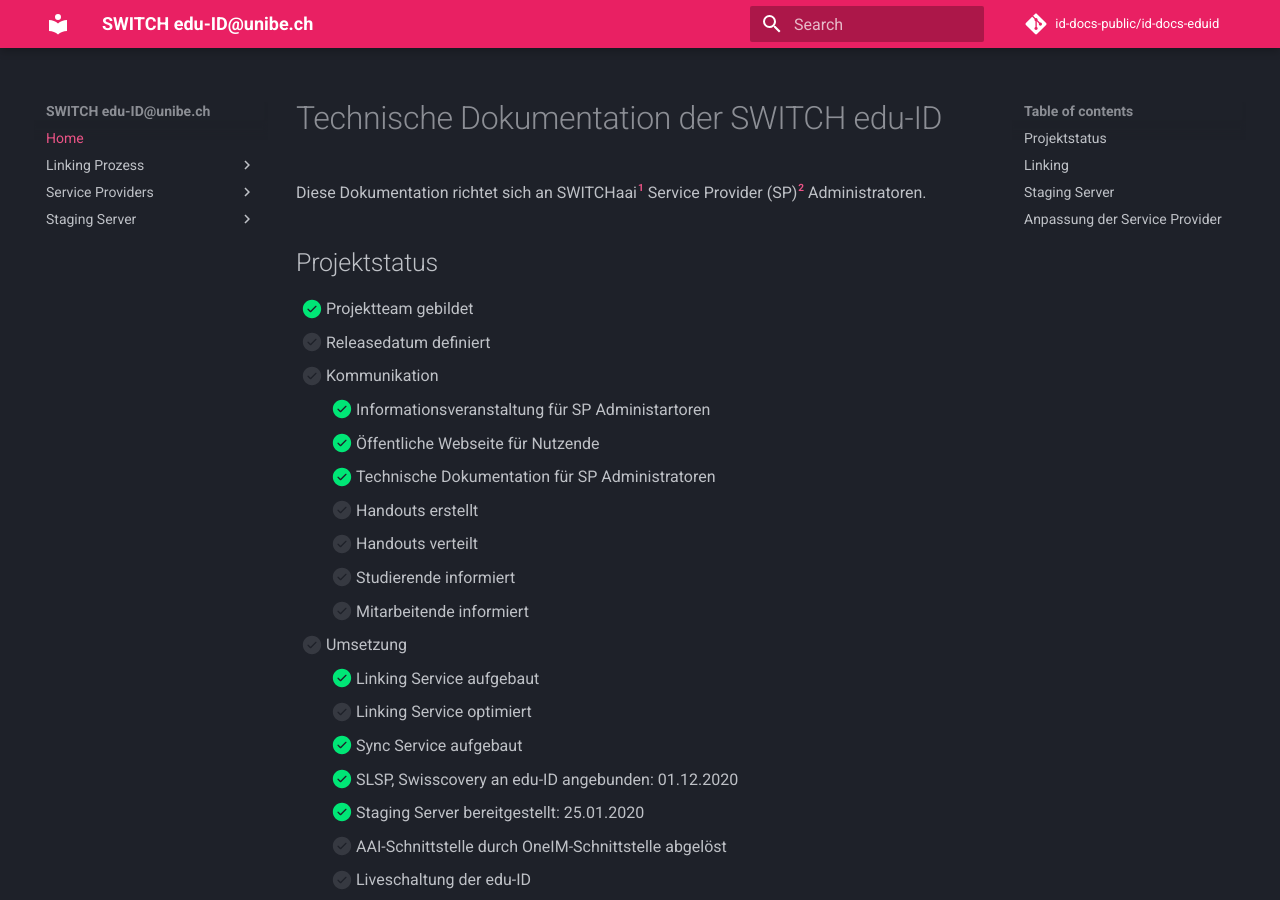
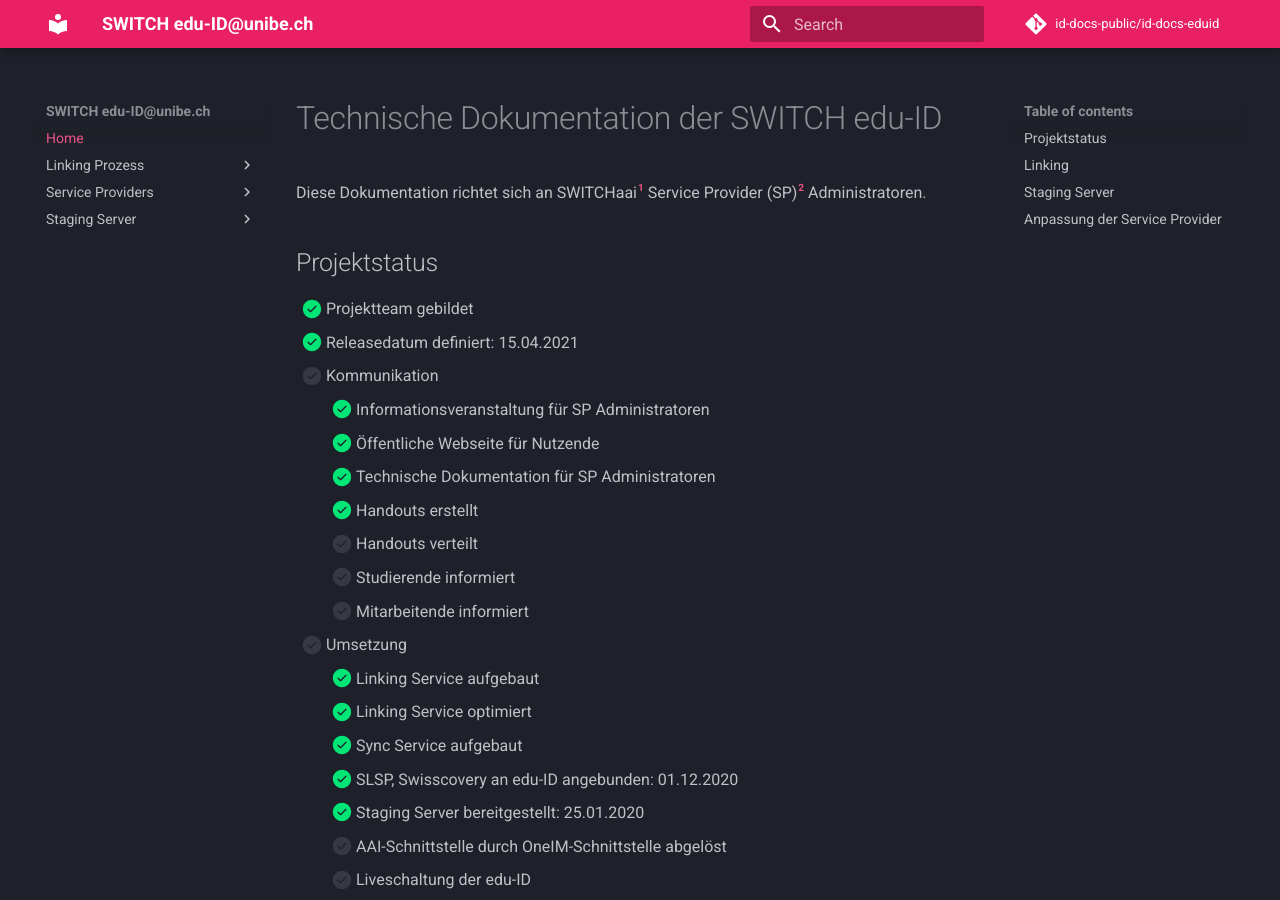
Before and after one commit to idci-unibe-ch/docs-eduid, an MkDocs documentation site: the page built from docs/index.md, in a window 1280 px wide and 900 px high. Built offline with MkDocs 1.6.1 and Material for MkDocs 9.7.7, drawn with Linux system fonts in a browser that asks for light colours.

Commit message:
Projektstatus angepasst, Typo korrigiert

```diff
--- a/docs/index.md
+++ b/docs/index.md
@@ -5,18 +5,18 @@ Diese Dokumentation richtet sich an SWITCHaai[^1] Service Provider (SP)[^2] Admi
 ## Projektstatus
 
 - [x] Projektteam gebildet
-- [ ] Releasedatum definiert
+- [x] Releasedatum definiert: 15.04.2021
 - [ ] Kommunikation
-    * [x] Informationsveranstaltung für SP Administartoren
+    * [x] Informationsveranstaltung für SP Administratoren
     * [x] Öffentliche Webseite für Nutzende
     * [x] Technische Dokumentation für SP Administratoren
-    * [ ] Handouts erstellt
+    * [x] Handouts erstellt
     * [ ] Handouts verteilt
     * [ ] Studierende informiert
     * [ ] Mitarbeitende informiert
 - [ ] Umsetzung
     * [x] Linking Service aufgebaut
-    * [ ] Linking Service optimiert
+    * [x] Linking Service optimiert
     * [x] Sync Service aufgebaut
     * [x] SLSP, Swisscovery an edu-ID angebunden: 01.12.2020
     * [x] Staging Server bereitgestellt: 25.01.2020
```
